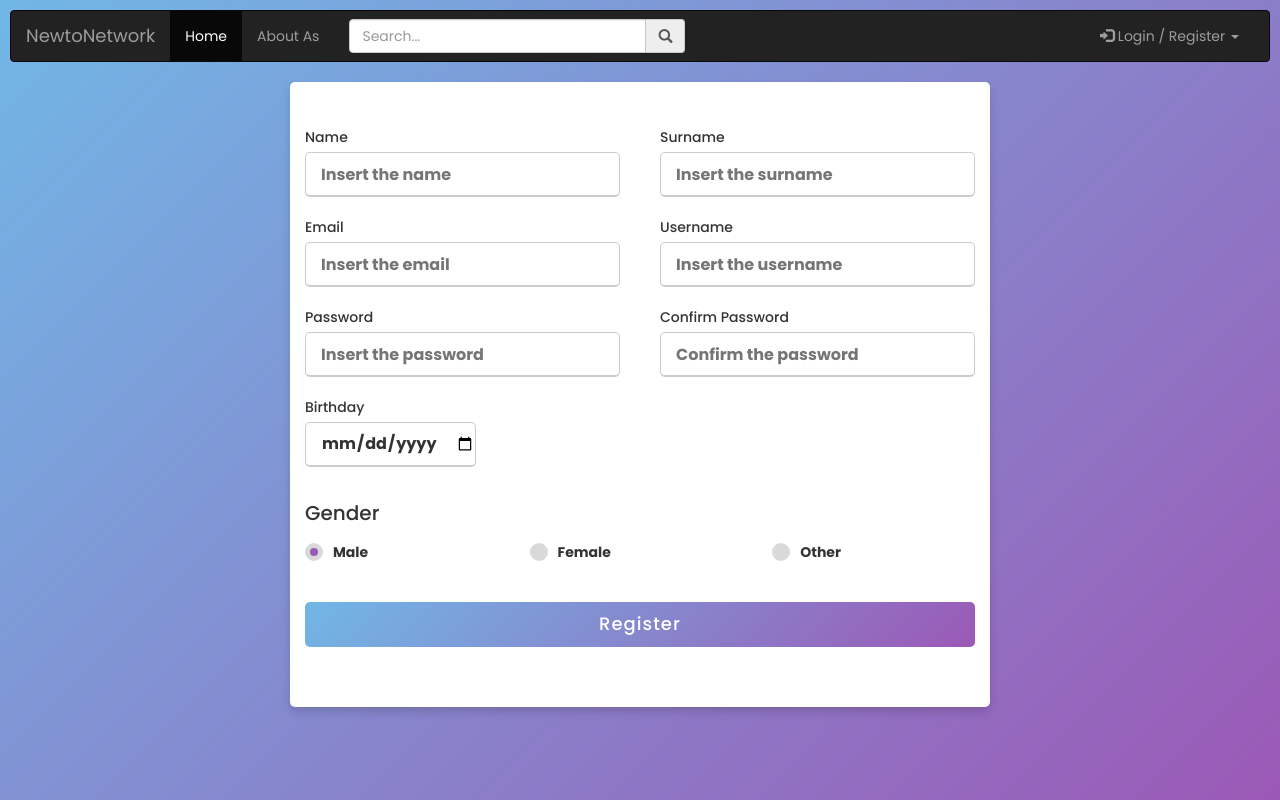
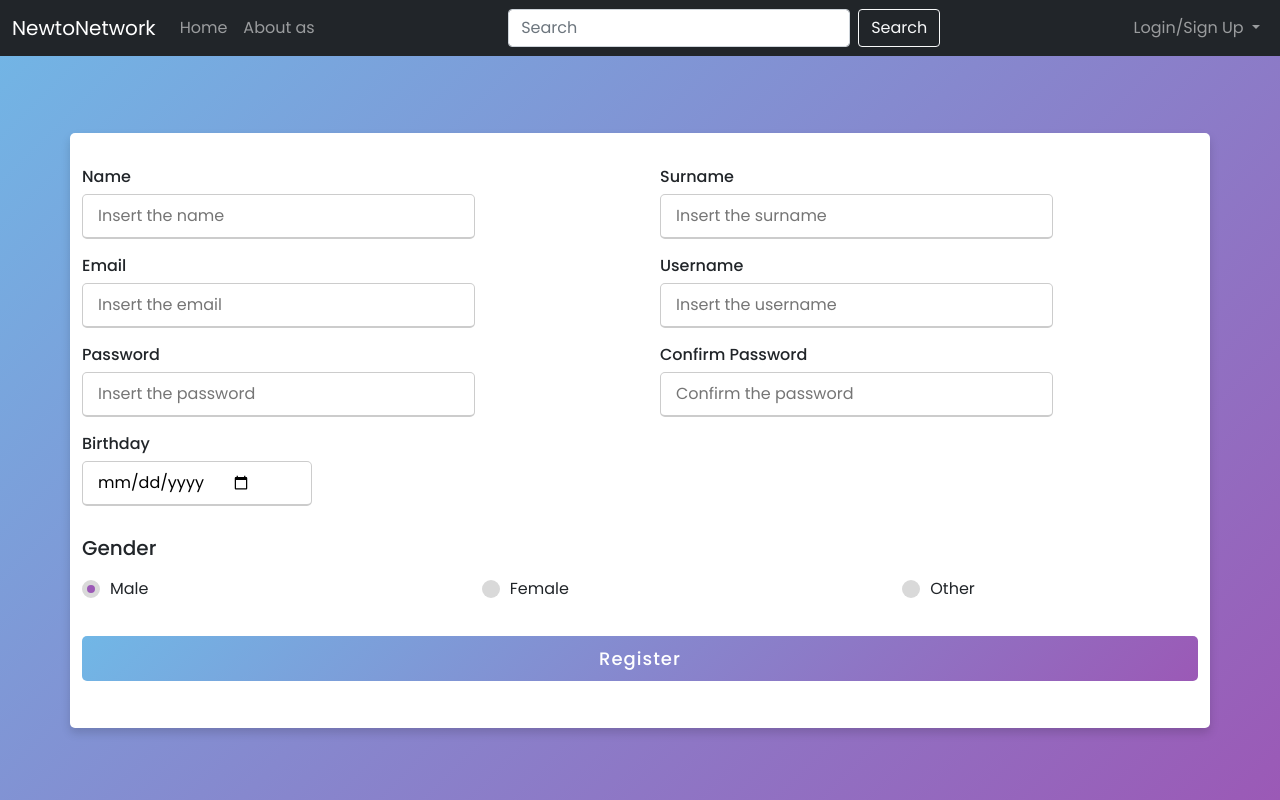
Before and after one commit to giumanuz/NewtoNetwork, a PHP site: page /pages/registration.php in a window 1280 px wide. Run offline with PHP 8.4, Linux system fonts and the light colour scheme.

Commit message:
fixed bug

```diff
--- a/css/login.css
+++ b/css/login.css
@@ -1,27 +1,29 @@
 @import url('https://fonts.googleapis.com/css2?family=Poppins:wght@200;300;400;500;600;700&display=swap');
-*{
+*:not(.navbar){
     margin: 0;
     padding: 0;
     box-sizing: border-box;
     font-family: 'Poppins',sans-serif;
+
 }
 body{
     height: 100vh;
-
     align-items: center;
-    padding: 10px;
+    padding: 50px;
     background: linear-gradient(135deg, #71b7e6, #9b59b6);
 }
 .container{
-    display: flex;
+    /* display: flex; */
+    margin: 6%;
     justify-content: center;
-    max-width: 700px;
-    width: 100%;
+    width: 300px;
     background-color: #fff;
-    padding: 25px 30px;
+    padding: 12px;
     border-radius: 5px;
     box-shadow: 0 5px 10px rgba(0,0,0,0.15);
 }
+
+
 .title{
     font-size: 25px;
     font-weight: 500;
@@ -51,17 +53,23 @@ form .input-box span.details{
     display: block;
     font-weight: 500;
     margin-bottom: 5px;
+
 }
 .user-details .input-box input{
     height: 45px;
-    width: 100%;
+    position: relative;
+    width: 300%;
+    max-width: max-content;
     outline: none;
     font-size: 16px;
     border-radius: 5px;
     padding-left: 15px;
+    padding-right: 60px;
     border: 1px solid #ccc;
     border-bottom-width: 2px;
     transition: all 0.3s ease;
+
+
 }
 .user-details .input-box input:focus,
 .user-details .input-box input:valid{
--- a/js/registration.js
+++ b/js/registration.js
@@ -6,38 +6,38 @@ function validateForm() {
     // console.log(password1);
 
     if (password2 !== password1) {
-        alert("Le due password non coincidono");
+        window.location.href = "/pages/registration.php?status=passwordMismatch";
         return false;
     }
     const uppercase = /[A-Z]/;
     const specialChar = /[!@#$%^&*()_+\-=\[\]{};':"\\|,.<>\/?]/;
 
     if (password1.length < 8) {
-        alert("La password deve essere lunga almeno 8 caratteri")
+        window.location.href = "/pages/registration.php?status=shortPassword";
         return false;
     }
 
     if (!uppercase.test(password1)) {
-        alert("La password deve contenere almeno un carattere maiuscolo")
+        window.location.href = "/pages/registration.php?status=noUppercase";
         return false;
     }
 
     if (!specialChar.test(password1)) {
-        alert("La password deve contenere almeno un carattere speciale")
+        window.location.href = "/pages/registration.php?status=noSpecialChar";
         return false;
     }
 
     const bday = document.forms["registrationForm"]["bday"].value;
-    const today = new Date();
-    const birthDate = new Date(bday);
-    let age = today.getFullYear() - birthDate.getFullYear();
-    const monthDiff = today.getMonth() - birthDate.getMonth();
-    if (monthDiff < 0 || (monthDiff === 0 && today.getDate() < birthDate.getDate()) || age < 16) {
-        alert("ciao");
+    const [year, month, day] = bday.split("-");
+    const birthdate = new Date(year, month - 1, day);
+    const ageInYears = (new Date() - birthdate) / (365 * 24 * 60 * 60 * 1000);
+    if (ageInYears < 18) {
+        window.location.href = "/pages/registration.php?status=tooYoung";
         return false;
     }
 
     return true;
+
 }
 
 
--- a/pages/login.php
+++ b/pages/login.php
@@ -13,6 +13,12 @@
 <body>
 
     <?php
+
+        session_start();
+        if (isset($_SESSION['username'])):
+            header("Location: /index.php");
+        endif;
+
         include "navigationBar.php";
 
         if( isset($_GET['status'])  && $_GET['status'] == 'errorPassword'):
--- a/pages/navigationBar.php
+++ b/pages/navigationBar.php
@@ -1,57 +1,61 @@
-<link rel="stylesheet" href="https://cdn.jsdelivr.net/npm/bootstrap@3.3.7/dist/css/bootstrap.min.css" integrity="sha384-BVYiiSIFeK1dGmJRAkycuHAHRg32OmUcww7on3RYdg4Va+PmSTsz/K68vbdEjh4u" crossorigin="anonymous">
-<script src="https://ajax.googleapis.com/ajax/libs/jquery/1.12.4/jquery.min.js"></script>
-<script src="https://maxcdn.bootstrapcdn.com/bootstrap/3.3.7/js/bootstrap.min.js"></script>
+<script src="https://cdn.jsdelivr.net/npm/bootstrap@5.0.2/dist/js/bootstrap.bundle.min.js" integrity="sha384-MrcW6ZMFYlzcLA8Nl+NtUVF0sA7MsXsP1UyJoMp4YLEuNSfAP+JcXn/tWtIaxVXM" crossorigin="anonymous"></script>
+<link rel="stylesheet" href="https://cdn.jsdelivr.net/npm/bootstrap@5.0.2/dist/css/bootstrap.min.css" integrity="sha384-EVSTQN3/azprG1Anm3QDgpJLIm9Nao0Yz1ztcQTwFspd3yD65VohhpuuCOmLASjC" crossorigin="anonymous">
 
-<div class="navbar navbar-inverse">
+
+<nav class="navbar navbar-expand-lg navbar-dark bg-dark">
   <div class="container-fluid">
-        <div class="row">
-            <div class="col-lg-12">
+    <a class="navbar-brand" href="/index.php">NewtoNetwork</a>
+   <button class="navbar-toggler" type="button" data-bs-toggle="collapse" data-bs-target="#navbarNav" aria-controls="navbarNav" aria-expanded="false" aria-label="Toggle navigation">
+      <span class="navbar-toggler-icon"></span>
+   </button>
+   <div class="collapse navbar-collapse" id="navbarNav">
 
-                <div class="navbar-header">
-                    <button class="navbar-toggle" data-target="#mobile_menu" data-toggle="collapse"><span class="icon-bar"></span><span class="icon-bar"></span><span class="icon-bar"></span></button>
-                    <a href="/index.php" class="navbar-brand">NewtoNetwork</a>
-                </div>
-
-                <div class="navbar-collapse collapse" id="mobile_menu">
-
-                    <ul class="nav navbar-nav">
-                        <li class="active"><a href="#">Home</a></li>
-                        <li><a href="">About As</a></li>
+      <ul class="navbar-nav me-auto mb-2 mb-lg-0">
+         <li class="nav-item">
+            <a class="nav-link" href="/index.php">Home</a>
+         </li>
+         <li class="nav-item">
+            <a class="nav-link" href="/index.php">About as</a>
+         </li>
       </ul>
 
       <ul class="nav navbar-nav navbar-center">
          <li>
-                            <form action="" class="navbar-form">
-                                <div class="form-group">
-                                    <div class="input-group">
-                                        <input type="search" name="search" id="searchBar" placeholder="Search..." class="form-control">
-                                        <span class="input-group-addon"><span class="glyphicon glyphicon-search"></span></span>
-                                    </div>
-                                </div>
+            <form class="d-flex">
+            <input class="form-control me-2" type="search" placeholder="Search" aria-label="Search">
+            <button class="btn btn-outline-light" type="submit">Search</button>
             </form>
          </li>
       </ul>
-                    <ul class="nav navbar-nav navbar-right">
+
+
+      <ul class="navbar-nav ms-auto mb-2 mb-lg-0">
          <?php
          session_start();
-                            if (isset($_SESSION['username'])){
-                                echo '<li><a href="#"><span class="glyphicon glyphicon-user"></span> Profilo</a></li>';
-                                echo '<li><a onClick= "deleteAllCookies()"> <span class="glyphicon glyphicon-log-out"></span> Logout </a></li>';
-                            }else{
-                                echo '<li><a href="#" class="dropdown-toggle" data-toggle="dropdown"><span class="glyphicon glyphicon-log-in"></span> Login / Register <span class="caret"></span></a>
-                                        <ul class="dropdown-menu">
-                                        <li><a href="/pages/login.php">Login</a></li>
-                                        <li><a href="/pages/registration.php">Sign Up</a></li>
+         if (isset($_SESSION['username'])): ?>
+            <li class="nav-item">
+               <a class="nav-link" href="#">Profile</a>
+            </li>
+            <li class="nav-item">
+               <a class="nav-link" href="/index.php" onClick= "deleteAllCookies()">Logout</a>
+            </li>
+         <?php else: ?>
+            <li class="nav-item dropdown">
+               <a class="nav-link dropdown-toggle" href="#" id="navbarDropdown" role="button" data-bs-toggle="dropdown" aria-expanded="false">
+                  Login/Sign Up
+               </a>
+               <ul class="dropdown-menu" aria-labelledby="navbarDropdown">
+                  <li><a class="dropdown-item" href="/pages/login.php">Login</a></li>
+                  <li><a class="dropdown-item" href="/pages/registration.php">Sign Up</a></li>
                </ul>
-                                    </li>';
-                            }
-                        ?>
+            </li>
+         <?php endif; ?>
       </ul>
+
+
     </div>
   </div>
-        </div>
-    </div>
-  </div>
+</nav>
 
 <script>
    function deleteAllCookies() {
```
Also changed, not shown: index.php (+7 -45 lines), pages/registration.php (+37 -0 lines), 1 other file. Lines whose indentation alone changed are shown as unchanged.
